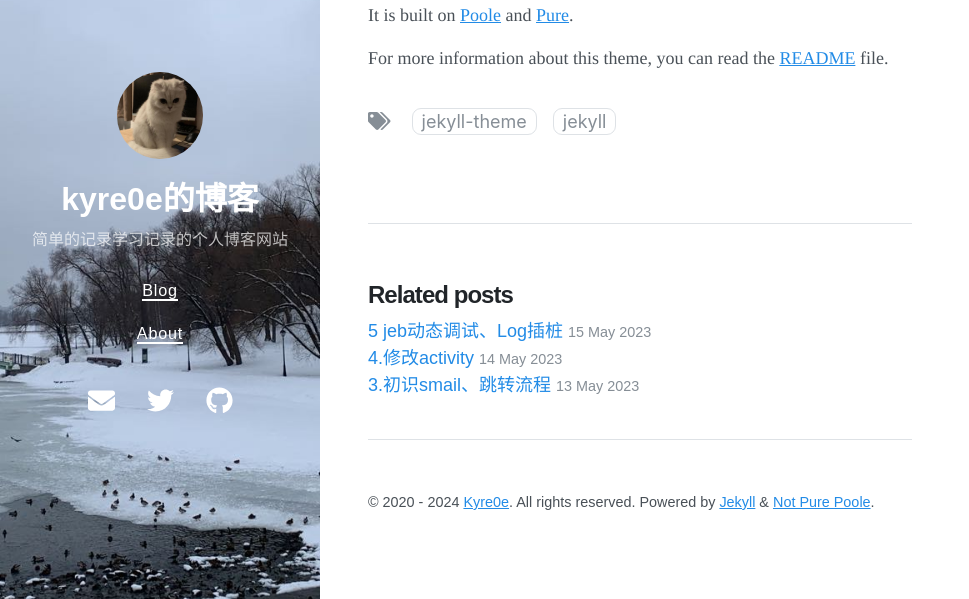
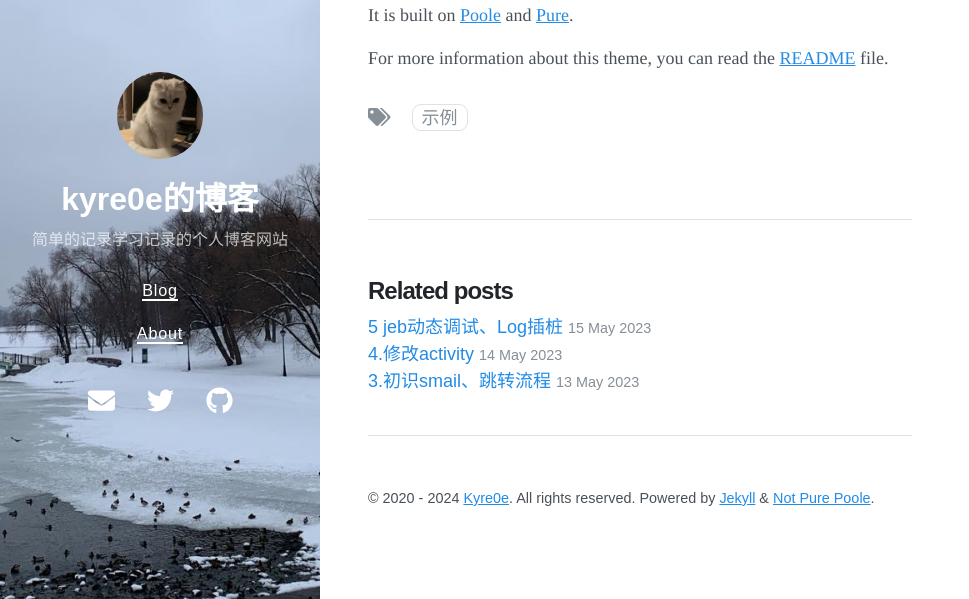
Before and after one commit to Kyre0ee/Kyre0ee.github.io, a Jekyll site: the page built from _posts/2020-10-01-releasing-not-pure-poole-v0-1-0.md, in a window 1280 px wide. Shown: the part 199-798 px from the top of the page, without its empty margins (0-969 px from the left). Built offline with Jekyll 4.4.1, drawn with Linux system fonts in a browser that asks for light colours; nearby versions of some CDN libraries.

Commit message:
Update 2020-10-01-releasing-not-pure-poole-v0-1-0.md

```diff
--- a/_posts/2020-10-01-releasing-not-pure-poole-v0-1-0.md
+++ b/_posts/2020-10-01-releasing-not-pure-poole-v0-1-0.md
@@ -2,9 +2,7 @@
 layout: post
 title: Releasing Not Pure Poole v0.1.0
 author: Songzi Vong
-tags:
-- jekyll theme
-- jekyll
+tags: 示例
 date: 2020-10-01 13:56 +0800
 ---
 The Jekyll theme **Not Pure Poole** v0.1.0 was released!
```
